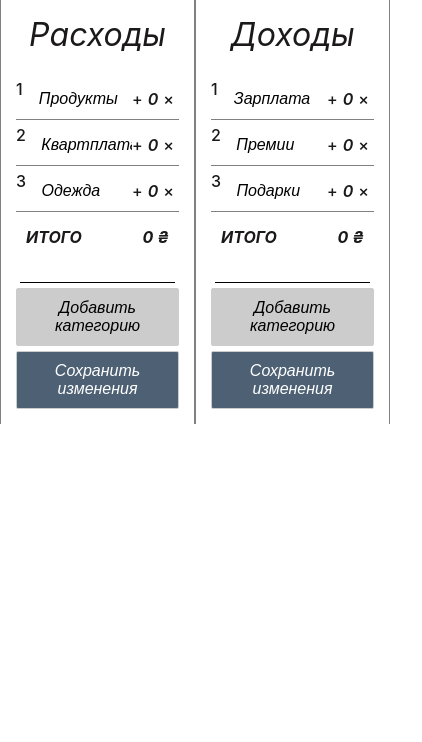
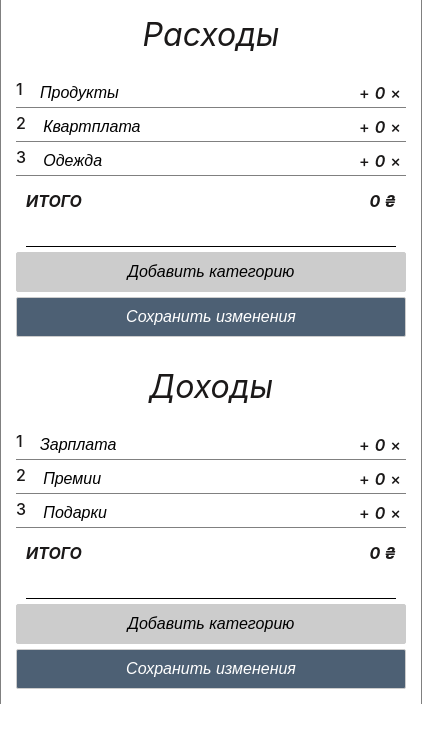
Before and after one commit to AShoful/test-stubbs-pro, a React (Create React App) app: page / in a window 390 px wide. Shown: the top 742 px of the page, 422 px wide, since content can reach past the window. Built offline with nearby package versions, Linux system fonts and the light colour scheme.

Commit message:
added adaptive style to App.css

```diff
--- a/src/App.css
+++ b/src/App.css
@@ -2,3 +2,10 @@
   display: flex;
   justify-content: space-between;
 }
+
+@media (max-width: 768px){
+  .App{
+    flex-direction: column;
+    justify-content: center;
+  }
+}
```
